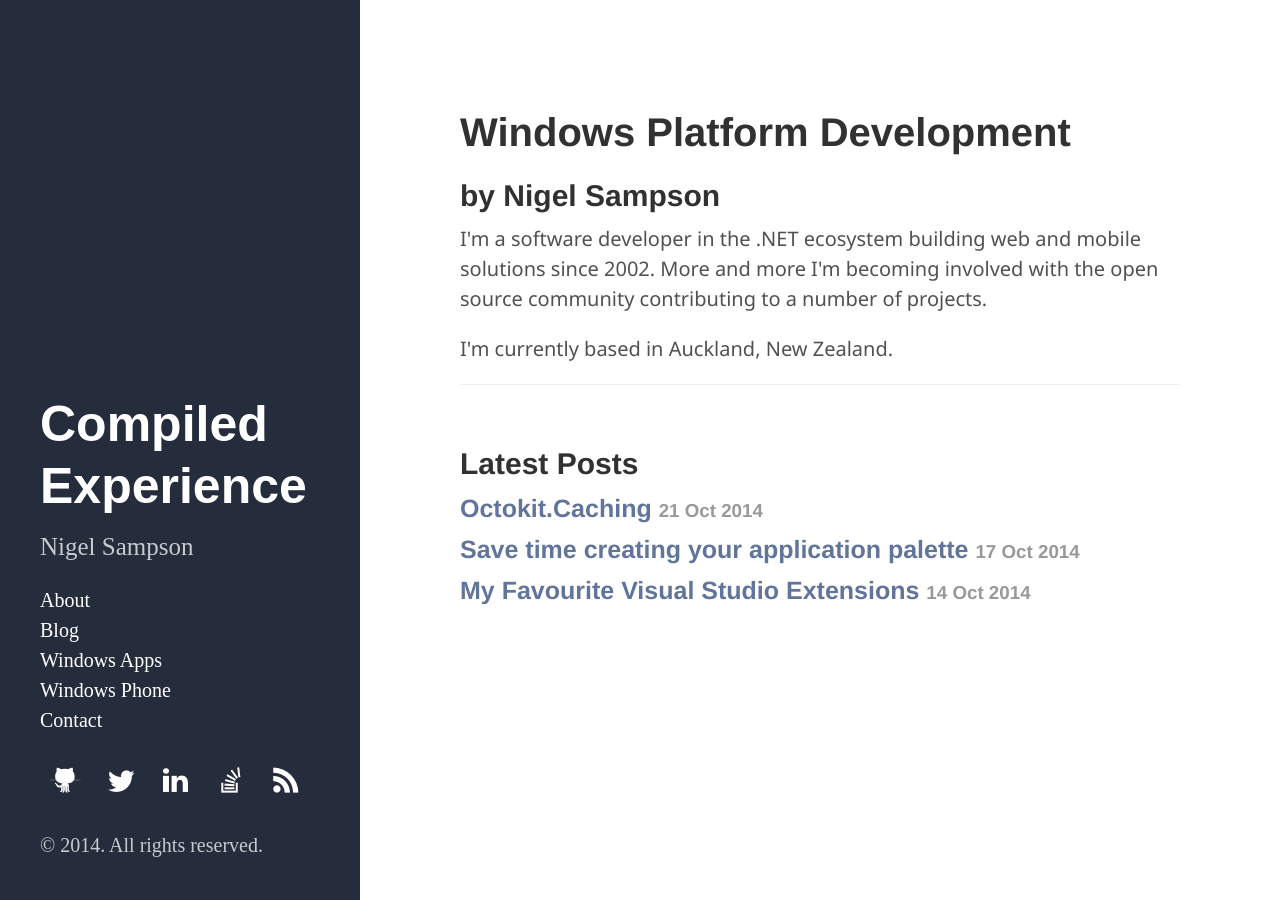
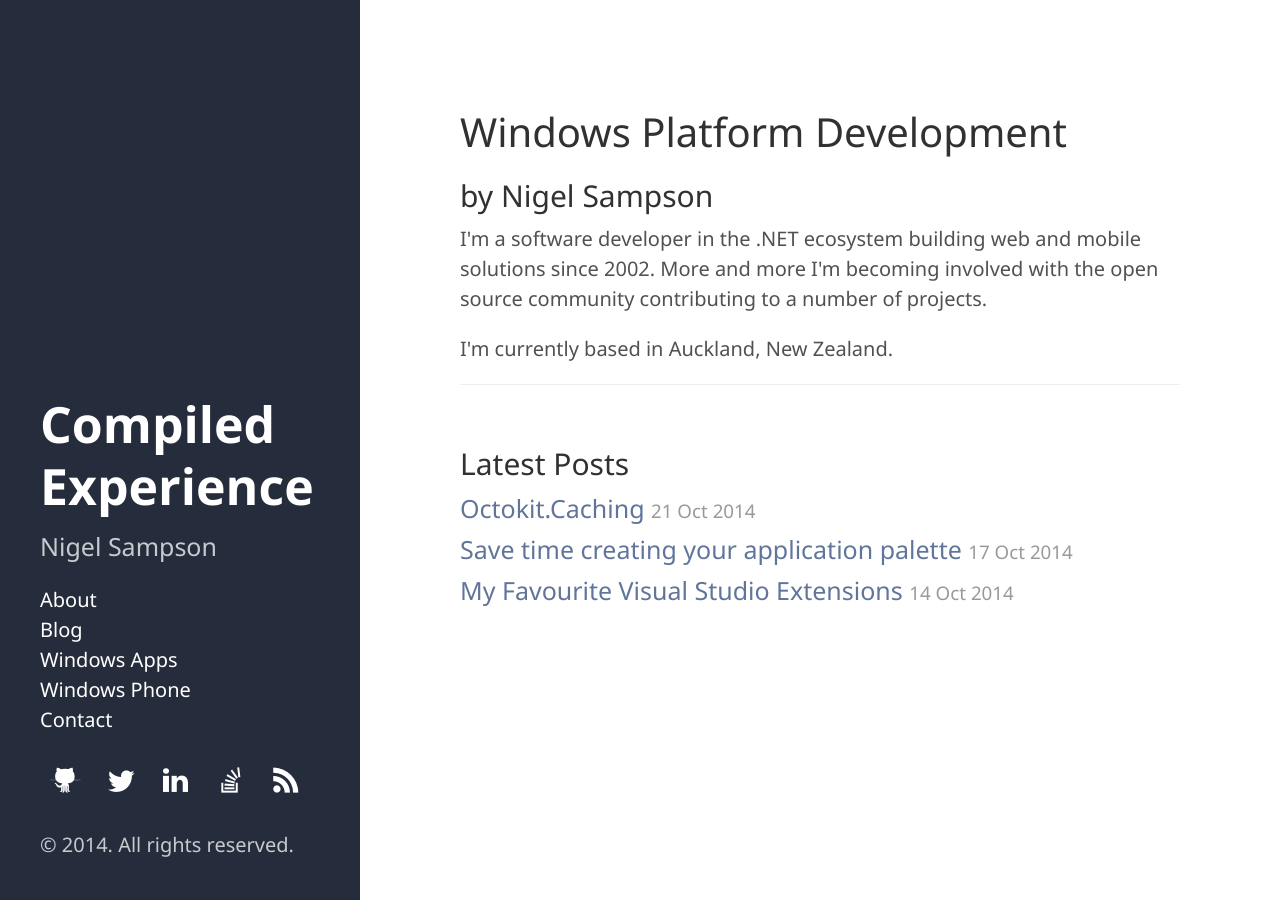
Before and after one commit to nigel-sampson/nigel-sampson.github.io, a Jekyll site: the page built from index.html, in a window 1280 px wide. Built offline with Jekyll 4.4.1, drawn with Linux system fonts in a browser that asks for light colours; Markdown is read by kramdown in place of the engine named in the settings.

Commit message:
Font fixes for Chrome

```diff
--- a/content/css/hyde.css
+++ b/content/css/hyde.css
@@ -79,7 +79,8 @@
 .sidebar-about h1 {
   color: #fff;
   margin-top: 0;
-  font-family: "Segoe UI Black", "Segoe WP Black", sans-serif;
+  font-family: "Segoe UI", "Segoe WP", sans-serif;
+  font-weight: 900;
   font-size: 2.5rem;
 }
 
@@ -90,7 +91,8 @@
 }
 .sidebar-nav-item {
   display: block;
-  font-family: "Segoe UI Light";
+  font-family: "Segoe UI";
+  font-weight: 300;
 }
 a.sidebar-nav-item:hover,
 a.sidebar-nav-item:focus {
@@ -105,7 +107,8 @@
 }
 
 .copyright {
-    font-family: "Segoe UI Light", "Segoe WP Light";
+    font-family: "Segoe UI", "Segoe WP";
+    font-weight: 300;
 }
 
 /* Sticky sidebar
--- a/content/css/poole.css
+++ b/content/css/poole.css
@@ -83,7 +83,8 @@
   line-height: 1.25;
   color: #313131;
   text-rendering: optimizeLegibility;
-  font-family: "Segoe UI Light", "Segoe WP Light", Helvetica, Arial, sans-serif;
+  font-family: "Segoe UI", "Segoe WP", Helvetica, Arial, sans-serif;
+  font-weight: 300;
 }
 h1 {
   font-size: 2rem;
@@ -232,7 +233,7 @@
 .lead {
   font-size: 1.25rem;
   font-weight: 300;
-  font-family: "Segoe UI Light", "Segoe WP Light";
+  font-family: "Segoe UI", "Segoe WP";
 }
 
 
```
